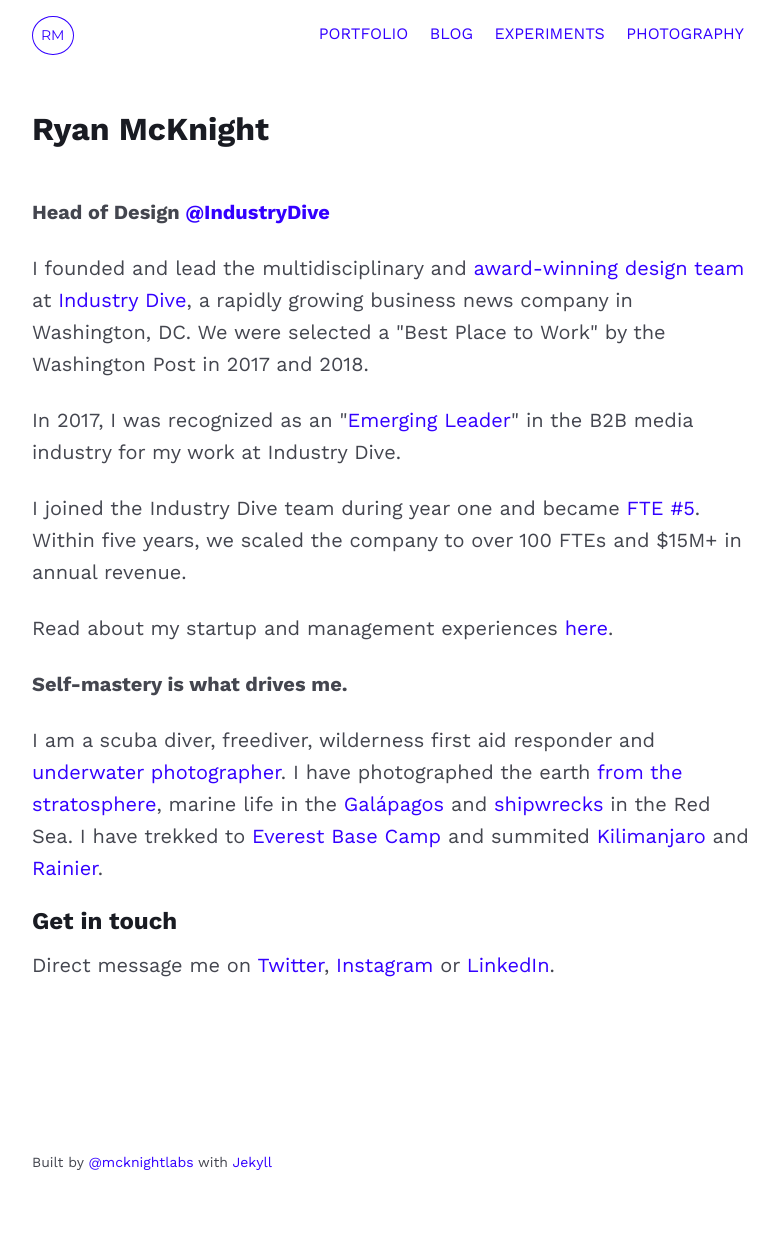
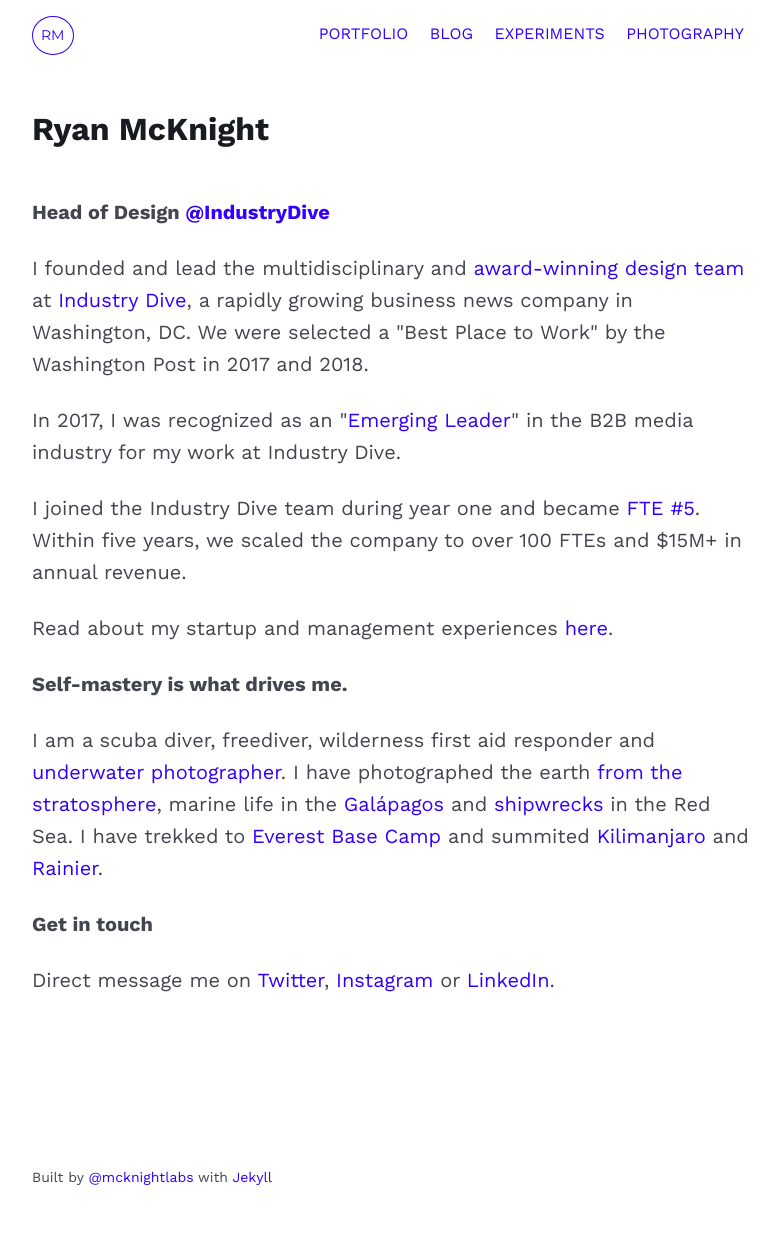
Before and after one commit to mcknightlabs/rtmup, a Jekyll site: the page built from index.html, in a window 1280 px wide. Shown: the whole page, without its empty margins (248-1026 px from the left). Built offline with Jekyll 4.4.1, drawn with Linux system fonts in a browser that asks for light colours.

Commit message:
updates home page

```diff
--- a/index.html
+++ b/index.html
@@ -26,7 +26,7 @@
 
 <p>I am a scuba diver, freediver, wilderness first aid responder and <a href="http://divegoals.com/uwp/2018/01/30/uwphotography.html">underwater photographer</a>. I have photographed the earth <a href="http://ryantmcknight.com/experiment/2016/06/23/hab-part-1.html">from the stratosphere</a>, marine life in the <a href="http://divegoals.com/dive/2018/01/29/galapagos.html">Galápagos</a> and <a href="https://www.instagram.com/p/BhjlN3wjOvB/?taken-by=divegoals">shipwrecks</a> in the Red Sea. I have trekked to <a href="http://summitgoals.com/ascents/2016/11/05/everest.html">Everest Base Camp</a> and summited <a href="http://summitgoals.com/ascents/2017/01/12/kilimanjaro.html">Kilimanjaro</a> and <a href="http://summitgoals.com/ascents/2018/06/21/rainier.html">Rainier</a>.</p>
 
-<h3>Get in touch</h3>
+<p><strong>Get in touch</strong></p>
 <p>Direct message me on <a href="https://www.twitter.com/mcknightlabs">Twitter</a>, <a href="https://www.instagram.com/mountainlogbook
 ">Instagram</a> or <a href="https://www.linkedin.com/in/ryantmcknight/">LinkedIn</a>.</p>
 
```
